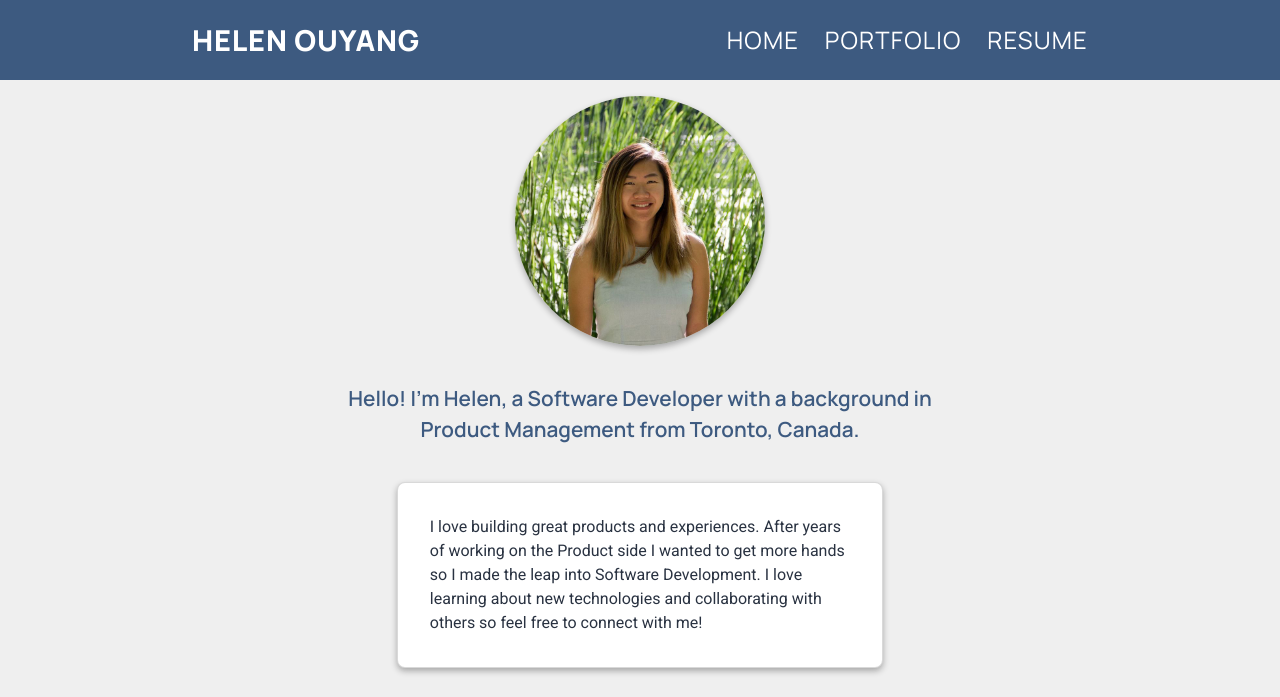
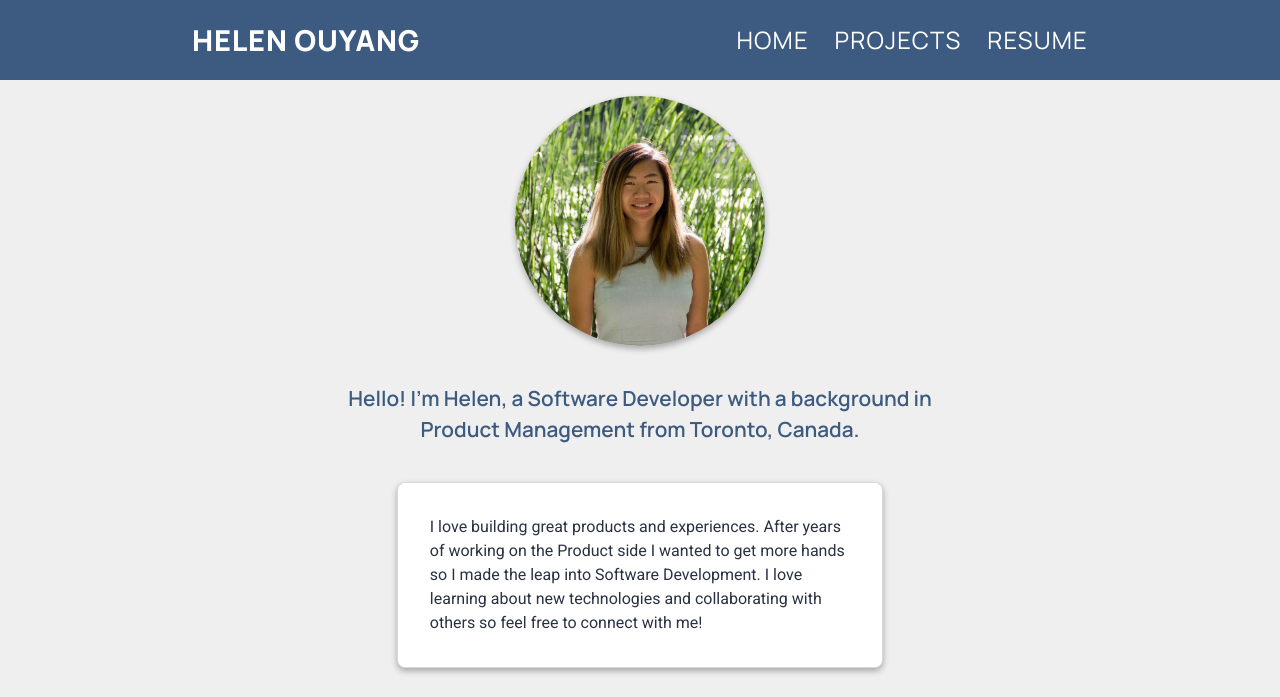
Before and after one commit to helenohyeah/helenohyeah.github.io, a plain HTML site: page index.html in a window 1280 px wide. Shown: the top 697 px of the page. Drawn offline with nearby package versions, Linux system fonts and the light colour scheme.

Commit message:
Rename Porfolio page to Projects

```diff
--- a/index.html
+++ b/index.html
@@ -29,7 +29,7 @@
         <div class="nav-right">
             <ul>
                 <li><a href="index.html">Home</a></li>
-                <li><a href="portfolio.html">Portfolio</a></li>
+                <li><a href="portfolio.html">Projects</a></li>
                 <li><a href="Assets/W8-Junior-Developer.pdf">Resume</a></li>
             </ul>
         </div>
```
Also changed, not shown: portfolio.html (+1 -1 lines).
